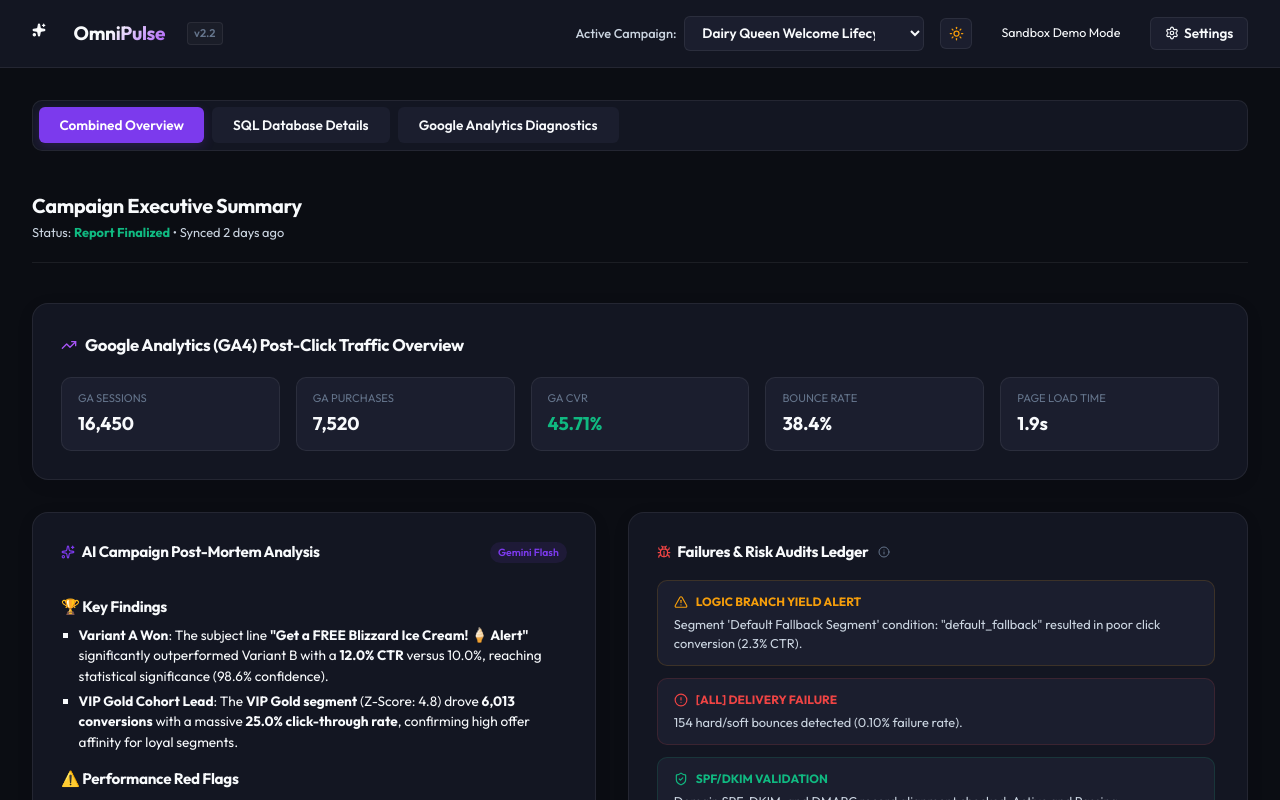
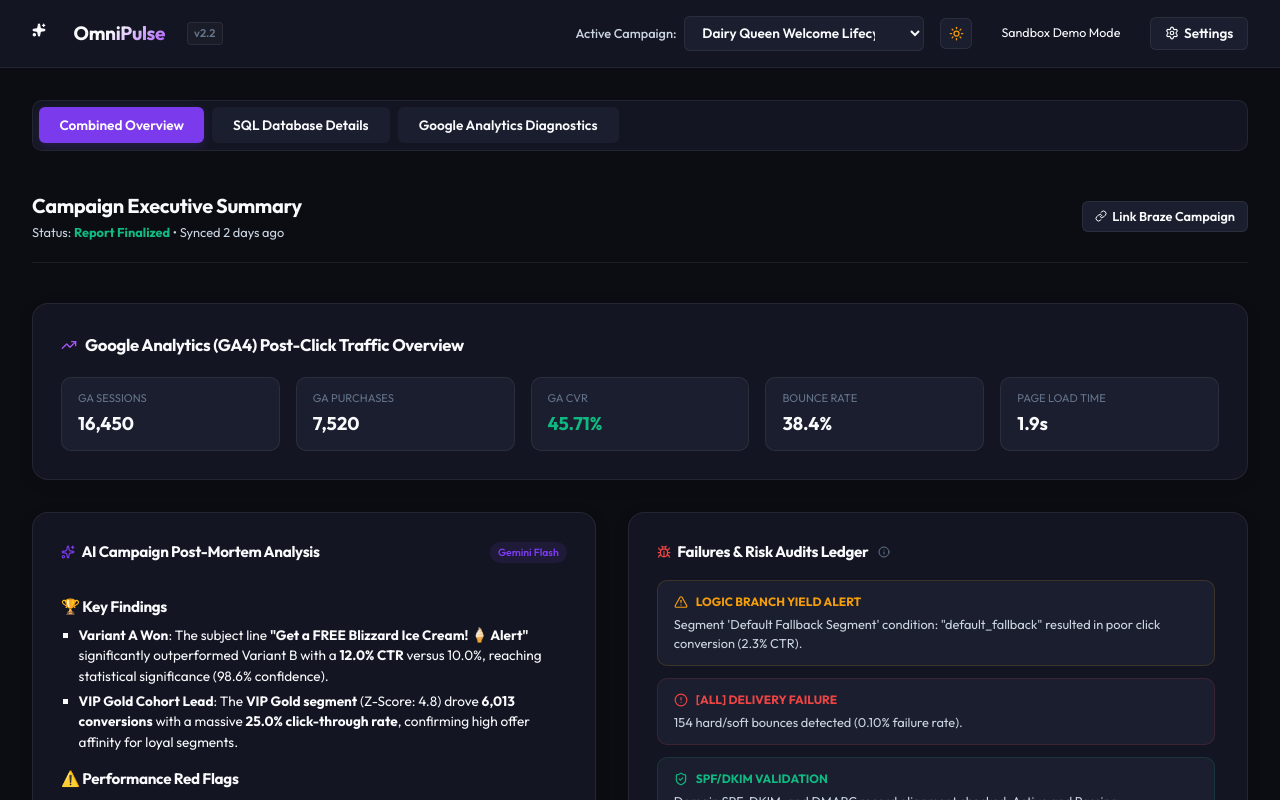
Before and after one commit to mzubtsova/OmniPulse, a React (Vite) app: page / in a window 1280 px wide. Shown: the top 800 px of the page. Built offline with nearby package versions, Linux system fonts and the light colour scheme.

Commit message:
feat: add interactive Braze link and sync option to campaign overview dashboard

```diff
--- a/src/App.jsx
+++ b/src/App.jsx
@@ -20,7 +20,8 @@ import {
   saveCampaigns,
   loadSavedReports,
   saveReportSnapshot,
-  deleteSavedReport
+  deleteSavedReport,
+  fetchBrazeCampaignStats
 } from './services/dataStore';
 import Overview from './components/Overview';
 import Settings from './components/Settings';
@@ -150,6 +151,58 @@ export default function App() {
       setDeletingId(null);
       triggerToast("Snapshot deleted from history archive.");
     }, 1000);
+  };
+
+  // Link and Sync Braze campaign ID directly to local workspace campaign
+  const handleSyncBrazeCampaign = async (campaignId, brazeId) => {
+    if (!brazeId) {
+      // Unlink case
+      setCampaigns(prev => {
+        const updatedList = prev.map(c => {
+          if (c.id === campaignId) {
+            const { brazeCampaignId, ...rest } = c;
+            return {
+              ...rest,
+              lastSynced: 'Not Linked'
+            };
+          }
+          return c;
+        });
+        saveCampaigns(updatedList);
+        return updatedList;
+      });
+      triggerToast("Unlinked Braze campaign.");
+      return;
+    }
+
+    const brazeEndpoint = localStorage.getItem('braze_endpoint') || 'https://rest.iad-01.braze.com';
+    const brazeApiKey = localStorage.getItem('braze_api_key') || '';
+
+    try {
+      const updatedRecord = await fetchBrazeCampaignStats(brazeId, brazeEndpoint, brazeApiKey);
+
+      setCampaigns(prev => {
+        const updatedList = prev.map(c => {
+          if (c.id === campaignId) {
+            return {
+              ...c,
+              ...updatedRecord,
+              id: campaignId, // Retain local workspace ID
+              brazeCampaignId: brazeId, // Save the linked ID
+              lastSynced: 'Just Now'
+            };
+          }
+          return c;
+        });
+        saveCampaigns(updatedList);
+        return updatedList;
+      });
+
+      triggerToast(`Synced live metrics from Braze campaign: ${brazeId}`);
+    } catch (err) {
+      triggerToast(`Error syncing campaign: ${err.message}`);
+      throw err;
+    }
   };
 
   const activeCampaign = campaigns.find(c => c.id === activeCampaignId) || campaigns[0];
@@ -308,7 +361,14 @@ export default function App() {
           <div style={{ display: 'flex', flexDirection: 'column', gap: '2rem' }}>
 
             {/* The One-Dash Report */}
-            <Overview campaign={activeCampaign} apiKey={apiKey} onSaveReport={handleSaveReport} activeTab={activeTab} setActiveTab={setActiveTab} />
+            <Overview
+              campaign={activeCampaign}
+              apiKey={apiKey}
+              onSaveReport={handleSaveReport}
+              activeTab={activeTab}
+              setActiveTab={setActiveTab}
+              onSyncCampaign={handleSyncBrazeCampaign}
+            />
 
             {/* AI Explorer panel */}
             {activeTab === 'sql' && (
--- a/src/components/Overview.jsx
+++ b/src/components/Overview.jsx
@@ -20,7 +20,9 @@ import {
   ShieldAlert,
   BarChart3,
   Eye,
-  EyeOff
+  EyeOff,
+  Link,
+  Unlink
 } from 'lucide-react';
 import { generateCampaignPostMortem, generateAnomalyExplanation } from '../services/gemini';
 import { calculateABStats } from '../utils/statsMath';
@@ -89,11 +91,41 @@ const ProgressRing = ({ percentage, label, color }) => {
   );
 };
 
-export default function Overview({ campaign, apiKey, onSaveReport, activeTab, setActiveTab }) {
+export default function Overview({ campaign, apiKey, onSaveReport, activeTab, setActiveTab, onSyncCampaign }) {
   const [showFailuresTooltip, setShowFailuresTooltip] = useState(false);
   const [ga4MeasurementId, setGa4MeasurementId] = useState('');
   const [ga4ApiSecret, setGa4ApiSecret] = useState('');
   const [showGa4Secret, setShowGa4Secret] = useState(false);
+
+  // Braze Link & Sync UI States
+  const [isLinking, setIsLinking] = useState(false);
+  const [brazeIdInput, setBrazeIdInput] = useState(campaign.brazeCampaignId || '');
+  const [isSyncing, setIsSyncing] = useState(false);
+  const [syncError, setSyncError] = useState('');
+
+  useEffect(() => {
+    setBrazeIdInput(campaign.brazeCampaignId || '');
+    setSyncError('');
+    setIsLinking(false);
+  }, [campaign.id, campaign.brazeCampaignId]);
+
+  const handleSyncBraze = async (brazeId) => {
+    if (!brazeId || !brazeId.trim()) return;
+    setIsSyncing(true);
+    setSyncError('');
+    try {
+      await onSyncCampaign(campaign.id, brazeId.trim());
+      setIsLinking(false);
+    } catch (err) {
+      setSyncError(err.message || "Failed to fetch metrics from Braze. Verify API key in Settings.");
+    } finally {
+      setIsSyncing(false);
+    }
+  };
+
+  const handleUnlinkBraze = () => {
+    onSyncCampaign(campaign.id, '');
+  };
 
   useEffect(() => {
     setGa4MeasurementId(localStorage.getItem('ga4_measurement_id') || '');
@@ -693,14 +725,101 @@ export default function Overview({ campaign, apiKey, onSaveReport, activeTab, se
       {activeTab === 'overview' && (
         <>
           {/* Executive Campaign Title Header */}
-          <div style={{ display: 'flex', justifyContent: 'space-between', alignItems: 'center', borderBottom: '1px solid var(--border-color)', paddingBottom: '1.25rem', marginBottom: '0.5rem' }}>
+          <div style={{ display: 'flex', justifyContent: 'space-between', alignItems: 'center', flexWrap: 'wrap', gap: '1rem', borderBottom: '1px solid var(--border-color)', paddingBottom: '1.25rem', marginBottom: '0.5rem' }}>
             <div>
               <h2 style={{ fontSize: '1.25rem', fontWeight: '700' }}>Campaign Executive Summary</h2>
               <p style={{ fontSize: '0.8rem', color: 'var(--text-secondary)', marginTop: '0.15rem' }}>
                 Status: <strong style={{ color: 'var(--success)' }}>Report Finalized</strong> &bull; Synced {campaign.lastSynced}
               </p>
             </div>
-          </div>
+
+            {/* Braze Link & Sync Controls */}
+            <div style={{ display: 'flex', alignItems: 'center', gap: '1rem', flexWrap: 'wrap' }}>
+              {campaign.brazeCampaignId ? (
+                <div style={{ display: 'flex', alignItems: 'center', gap: '0.5rem', backgroundColor: 'var(--bg-tertiary)', padding: '0.4rem 0.75rem', borderRadius: '6px', border: '1px solid var(--border-color)' }}>
+                  <span style={{ fontSize: '0.75rem', color: 'var(--text-muted)' }}>Braze Link:</span>
+                  <code style={{ fontSize: '0.75rem', color: 'var(--accent-cyan)', fontFamily: 'var(--font-mono)' }}>
+                    {campaign.brazeCampaignId.substring(0, 10)}...
+                  </code>
+                  <button
+                    onClick={() => handleSyncBraze(campaign.brazeCampaignId)}
+                    disabled={isSyncing}
+                    className="btn btn-secondary"
+                    style={{ padding: '0.25rem', height: '24px', width: '24px', minWidth: 'auto', display: 'flex', alignItems: 'center', justifyContent: 'center', borderRadius: '4px' }}
+                    title="Pull latest numbers from Braze API"
+                  >
+                    <RefreshCw size={12} className={isSyncing ? 'spin' : ''} />
+                  </button>
+                  <button
+                    onClick={handleUnlinkBraze}
+                    className="btn btn-secondary"
+                    style={{ padding: '0.25rem', height: '24px', width: '24px', minWidth: 'auto', display: 'flex', alignItems: 'center', justifyContent: 'center', borderRadius: '4px', color: 'var(--error)' }}
+                    title="Unlink Braze campaign"
+                  >
+                    <Unlink size={12} />
+                  </button>
+                </div>
+              ) : (
+                <>
+                  {isLinking ? (
+                    <div style={{ display: 'flex', alignItems: 'center', gap: '0.5rem' }}>
+                      <input
+                        type="text"
+                        placeholder="Braze Campaign ID"
+                        className="form-input"
+                        value={brazeIdInput}
+                        onChange={(e) => setBrazeIdInput(e.target.value)}
+                        style={{ padding: '0.35rem 0.65rem', fontSize: '0.78rem', width: '160px', borderRadius: '4px', height: '30px' }}
+                      />
+                      <button
+                        onClick={() => handleSyncBraze(brazeIdInput)}
+                        disabled={isSyncing || !brazeIdInput.trim()}
+                        className="btn btn-primary"
+                        style={{ padding: '0.35rem 0.75rem', fontSize: '0.75rem', borderRadius: '4px', height: '30px', display: 'flex', alignItems: 'center', gap: '0.25rem' }}
+                      >
+                        {isSyncing ? <RefreshCw size={12} className="spin" /> : <Link size={12} />}
+                        Link & Sync
+                      </button>
+                      <button
+                        onClick={() => setIsLinking(false)}
+                        className="btn btn-secondary"
+                        style={{ padding: '0.35rem 0.75rem', fontSize: '0.75rem', borderRadius: '4px', height: '30px' }}
+                      >
+                        Cancel
+                      </button>
+                    </div>
+                  ) : (
+                    <button
+                      onClick={() => setIsLinking(true)}
+                      className="btn btn-secondary"
+                      style={{ padding: '0.4rem 0.75rem', fontSize: '0.8rem', display: 'flex', alignItems: 'center', gap: '0.35rem', borderRadius: '6px' }}
+                    >
+                      <Link size={12} />
+                      Link Braze Campaign
+                    </button>
+                  )}
+                </>
+              )}
+            </div>
+          </div>
+
+          {syncError && (
+            <div style={{
+              display: 'flex',
+              alignItems: 'center',
+              gap: '0.5rem',
+              padding: '0.65rem 0.85rem',
+              backgroundColor: 'rgba(244,63,94,0.08)',
+              border: '1px solid rgba(244,63,94,0.15)',
+              borderRadius: '6px',
+              color: 'var(--error)',
+              fontSize: '0.78rem',
+              marginBottom: '1rem'
+            }}>
+              <AlertTriangle size={14} style={{ flexShrink: 0 }} />
+              <span>{syncError}</span>
+            </div>
+          )}
 
       {/* Combined GA4 Summary Cards Block */}
       <div className="panel" style={{ display: 'flex', flexDirection: 'column', gap: '1.25rem' }}>
```
